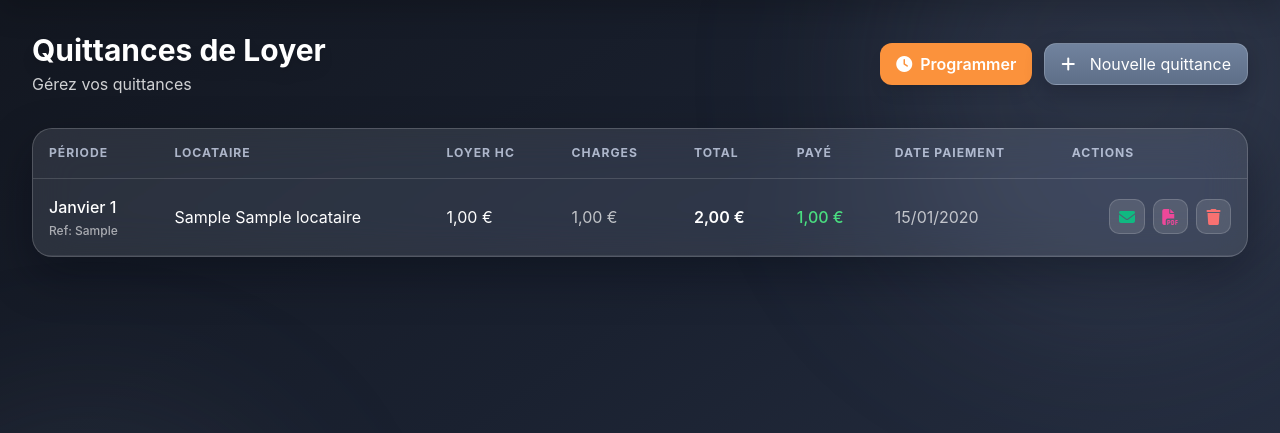
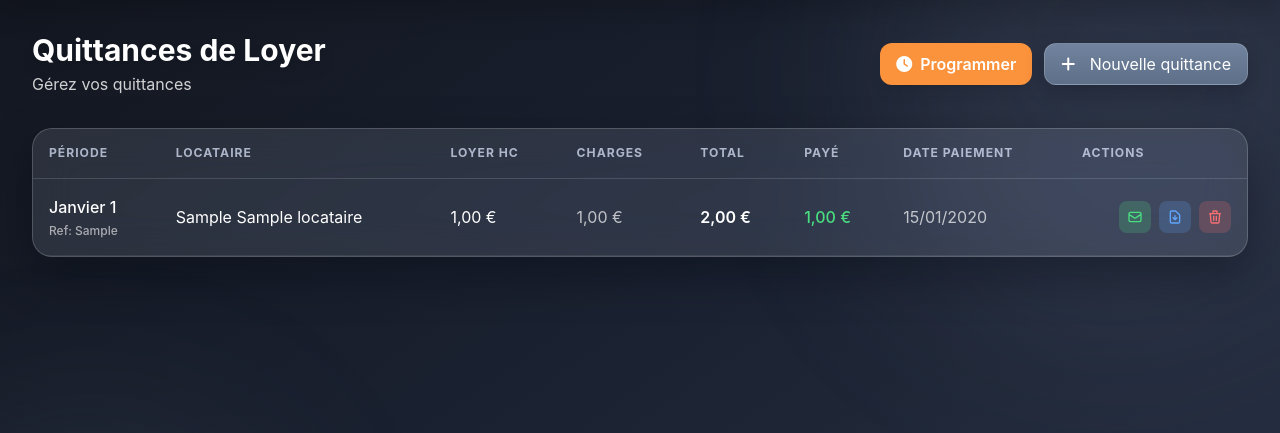
Before and after one commit to mlk0622/BayBay, a Flask app: page /quittances in a window 1280 px wide. Shown: the part 65-498 px from the top of the page. Run offline with Flask 3, Linux system fonts and the light colour scheme; tables that the repository leaves empty hold one stand-in row (values such as "Sample post"); some libraries are stand-ins or nearby versions.

Commit message:
Correction design et oubli

```diff
--- a/app.py
+++ b/app.py
@@ -110,10 +110,18 @@ def _backfill_quittance_public_refs():
 
     db.session.commit()
 
+def _ensure_programmation_schema():
+    columns = db.session.execute(text('PRAGMA table_info(programmation_appel)')).fetchall()
+    column_names = {row[1] for row in columns}
+    if 'sujet' not in column_names:
+        db.session.execute(text('ALTER TABLE programmation_appel ADD COLUMN sujet TEXT'))
+        db.session.commit()
+
 with app.app_context():
     db.create_all()
     _ensure_quittance_public_ref_schema()
     _backfill_quittance_public_refs()
+    _ensure_programmation_schema()
 
 def format_currency(value):
     if value is None:
@@ -2599,7 +2607,8 @@ def create_programmation_appel():
         tous_locataires=data.get('tous_locataires', False),
         locataires_ids=locataires_ids_json,
         recurrent=data.get('recurrent', False),
-        email_expediteur=data.get('email_expediteur'),
+        email_expediteur=data.get('email_expediteur') or None,
+        sujet=data.get('sujet') or None,
         statut='en_attente'
     )
     db.session.add(prog)
@@ -2682,6 +2691,8 @@ def send_programmation_now(prog_id):
         sujet, corps = _build_email_appel(locataire, appel, sci=sci, modele_email=modele_email)
         if (data.get('sujet') or '').strip():
             sujet = data.get('sujet').strip()
+        elif (prog.sujet or '').strip():
+            sujet = prog.sujet.strip()
         if (data.get('corps') or '').strip():
             corps = data.get('corps').strip()
 
--- a/models/__init__.py
+++ b/models/__init__.py
@@ -529,6 +529,7 @@ class ProgrammationAppel(db.Model):
     recurrent = db.Column(db.Boolean, default=False)
     statut = db.Column(db.String(20), default='en_attente')  # 'en_attente', 'envoye', 'erreur'
     email_expediteur = db.Column(db.String(200), nullable=True)  # Email depuis lequel envoyer
+    sujet = db.Column(db.Text, nullable=True)  # Sujet personnalisé du mail
     created_at = db.Column(db.DateTime, default=datetime.utcnow)
 
     def get_locataires(self):
--- a/templates/modals/schedule_modal.html
+++ b/templates/modals/schedule_modal.html
@@ -34,6 +34,14 @@
                            class="w-full px-4 py-2 border border-slate-300 rounded-lg focus:ring-2 focus:ring-primary focus:border-primary"
                            placeholder="Laissez vide pour utiliser la config par défaut">
                     <p class="text-slate-400 text-xs mt-1">Si vide, utilise la configuration par défaut.</p>
+                </div>
+
+                <!-- Sujet du mail -->
+                <div>
+                    <label class="block text-sm font-medium text-slate-700 mb-2">Sujet du mail (optionnel)</label>
+                    <input type="text" id="schedule_sujet" name="sujet"
+                           class="w-full px-4 py-2 border border-slate-300 rounded-lg focus:ring-2 focus:ring-primary focus:border-primary"
+                           placeholder="Laissez vide pour utiliser le sujet par défaut">
                 </div>
 
                 <!-- Date et heure d'envoi -->
@@ -149,6 +157,7 @@ document.getElementById('scheduleForm').addEventListener('submit', async functio
         locataire_id: parseInt(document.getElementById('schedule_locataire_id').value),
         locataires_ids: [parseInt(document.getElementById('schedule_locataire_id').value)],
         email_expediteur: formData.get('email_expediteur'),
+        sujet: formData.get('sujet'),
         date_envoi: formData.get('date_envoi_date'),
         heure_envoi: formData.get('date_envoi_time'),
         mois: nextMonth.getMonth() + 1,
--- a/templates/quittances.html
+++ b/templates/quittances.html
@@ -49,15 +49,24 @@
                         <td class="font-medium text-green-400">{{ q.montant_paye|currency }}</td>
                         <td class="text-white/70">{{ q.date_paiement|date_fr if q.date_paiement else '-' }}</td>
                         <td class="text-right">
-                            <div class="flex justify-end gap-2">
-                                <button onclick="openQuittanceEmailModal({{ q.id }}, '{{ q.public_ref }}')" class="action-btn email" title="Envoyer par email">
-                                    <i class="fas fa-envelope"></i>
+                            <div class="flex items-center justify-end space-x-2">
+                                <button onclick="openQuittanceEmailModal({{ q.id }}, '{{ q.public_ref }}')"
+                                    class="p-2 bg-green-400/20 hover:bg-green-400/30 text-green-400 rounded-lg transition-all" title="Envoyer par email">
+                                    <svg class="w-4 h-4" fill="none" stroke="currentColor" viewBox="0 0 24 24">
+                                        <path stroke-linecap="round" stroke-linejoin="round" stroke-width="2" d="M3 8l7.89 5.26a2 2 0 002.22 0L21 8M5 19h14a2 2 0 002-2V7a2 2 0 00-2-2H5a2 2 0 00-2 2v10a2 2 0 002 2z"/>
+                                    </svg>
                                 </button>
-                                <a href="/quittance/document/{{ q.public_ref }}/pdf" target="_blank" class="action-btn pdf" title="PDF">
-                                    <i class="fas fa-file-pdf"></i>
+                                <a href="/quittance/document/{{ q.public_ref }}/pdf" target="_blank"
+                                    class="p-2 bg-blue-400/20 hover:bg-blue-400/30 text-blue-400 rounded-lg transition-all" title="PDF">
+                                    <svg class="w-4 h-4" fill="none" stroke="currentColor" viewBox="0 0 24 24">
+                                        <path stroke-linecap="round" stroke-linejoin="round" stroke-width="2" d="M12 10v6m0 0l-3-3m3 3l3-3m2 8H7a2 2 0 01-2-2V5a2 2 0 012-2h5.586a1 1 0 01.707.293l5.414 5.414a1 1 0 01.293.707V19a2 2 0 01-2 2z"/>
+                                    </svg>
                                 </a>
-                                <button onclick="showDeleteModal('quittance', {{ q.id }}, 'Quittance {{ MOIS_FR[q.mois] }} {{ q.annee }}')" class="action-btn delete" title="Supprimer">
-                                    <i class="fas fa-trash"></i>
+                                <button onclick="showDeleteModal('quittance', {{ q.id }}, 'Quittance {{ MOIS_FR[q.mois] }} {{ q.annee }}')"
+                                    class="p-2 bg-red-400/20 hover:bg-red-400/30 text-red-400 rounded-lg transition-all" title="Supprimer">
+                                    <svg class="w-4 h-4" fill="none" stroke="currentColor" viewBox="0 0 24 24">
+                                        <path stroke-linecap="round" stroke-linejoin="round" stroke-width="2" d="M19 7l-.867 12.142A2 2 0 0116.138 21H7.862a2 2 0 01-1.995-1.858L5 7m5 4v6m4-6v6m1-10V4a1 1 0 00-1-1h-4a1 1 0 00-1 1v3M4 7h16"/>
+                                    </svg>
                                 </button>
                             </div>
                         </td>
```
